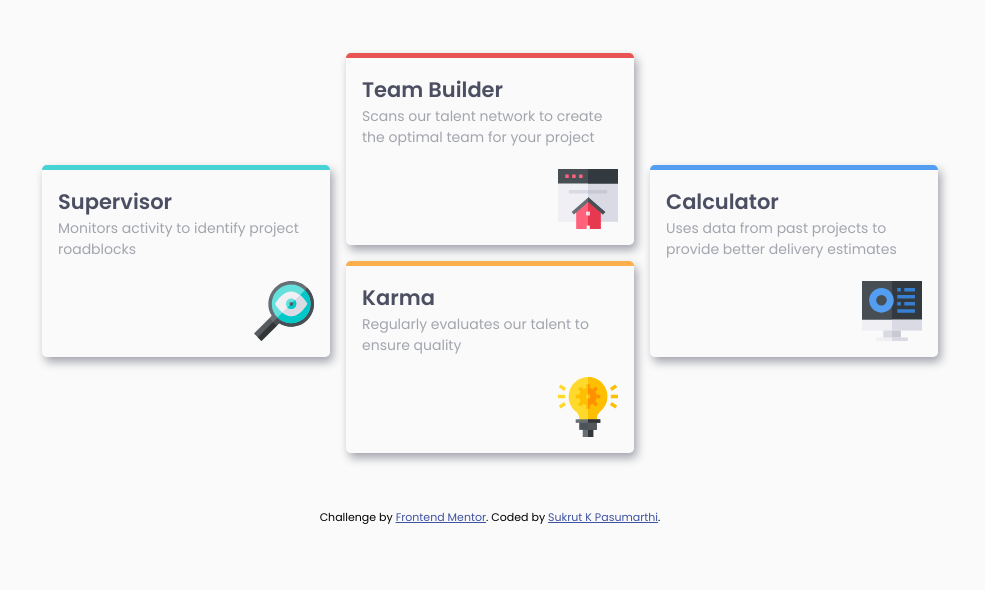
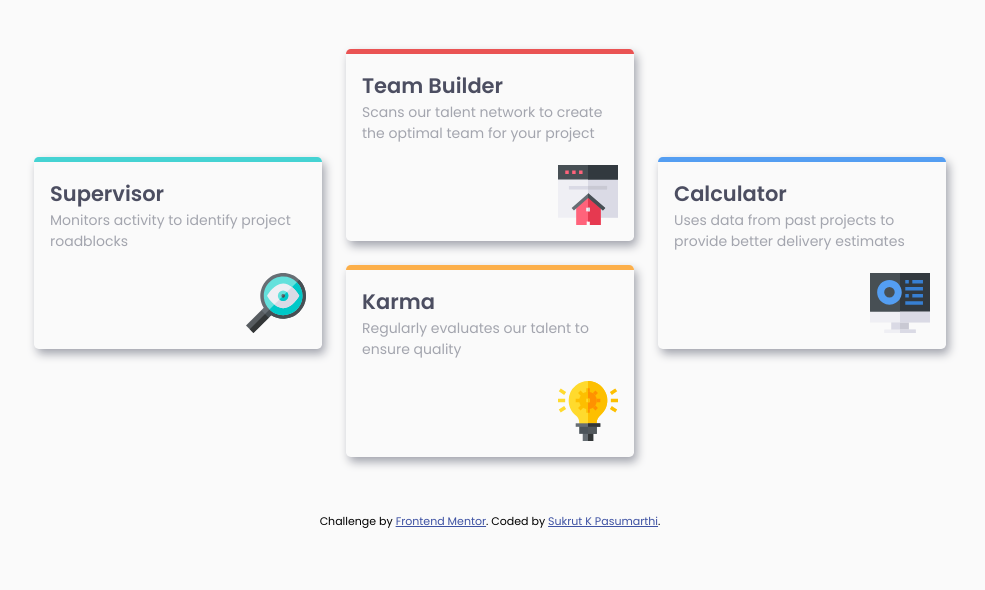
Before and after one commit to sukrut57/four-card-feature-frontend-mentor, a plain HTML site: page index.html in a window 1280 px wide. Shown: the part 210-800 px from the top of the page, without its empty margins (150-1135 px from the left). Drawn offline with Linux system fonts and the light colour scheme.

Commit message:
fixed css styling for 1 and 4 block

```diff
--- a/styles.css
+++ b/styles.css
@@ -111,7 +111,7 @@ body {
 
 .card-container{
     display: grid;
-    gap:1rem;
+    gap:1.5rem;
     padding: 2rem 2rem;
 }
 
@@ -163,7 +163,6 @@ body {
 
     .card-container{
         grid-template-columns: repeat(3,1fr);
-        grid-template-rows: repeat(2,1fr);
         padding: 2rem 2rem;
     }
 
@@ -173,8 +172,10 @@ body {
     }
 
     .card:nth-child(1){
-        grid-row: 1/3;
-        margin-top: 7rem;
+        grid-row-start: 1;
+        grid-row-end: 3;
+        margin-block: auto;
+
     }
 
     .card:nth-child(2){
@@ -187,7 +188,7 @@ body {
 
     .card:nth-child(4){
         grid-row: 1/3;
-        margin-top: 7rem;
+        margin-block: auto;
 
     }
 
```
